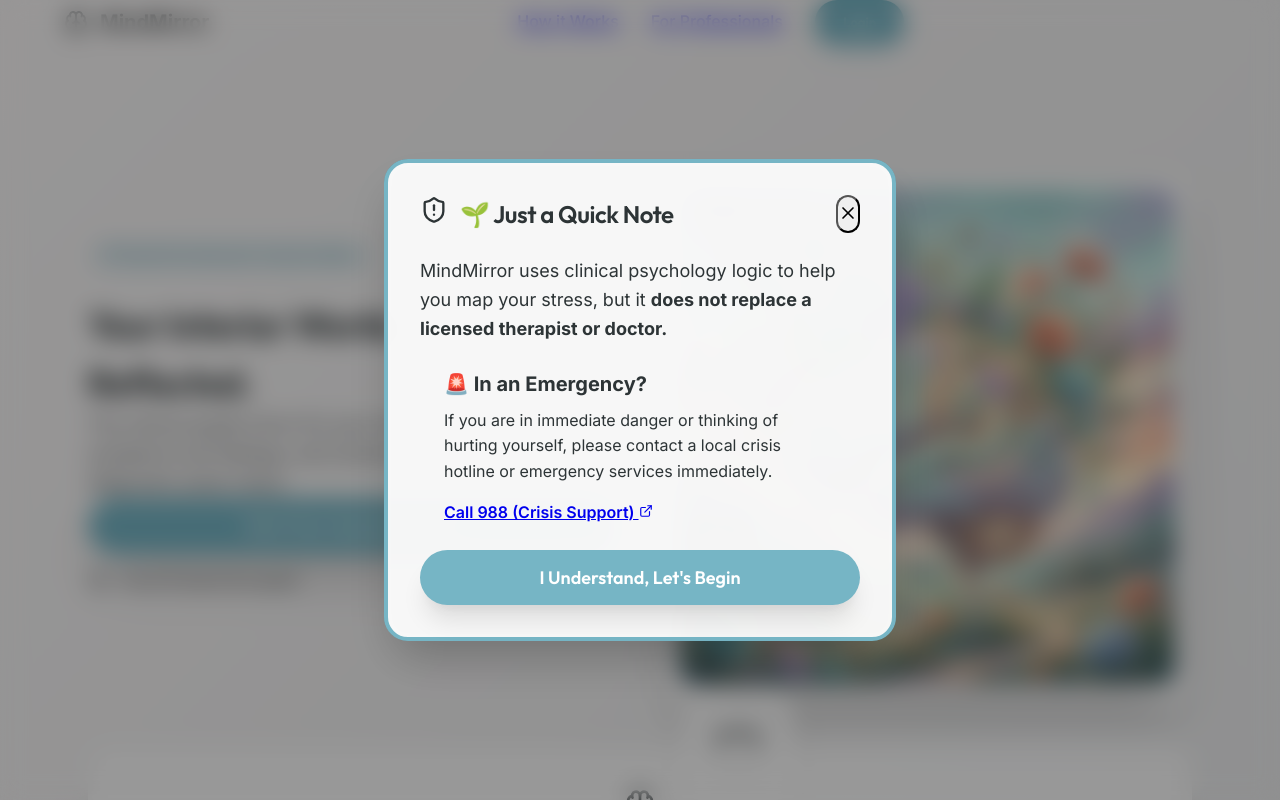
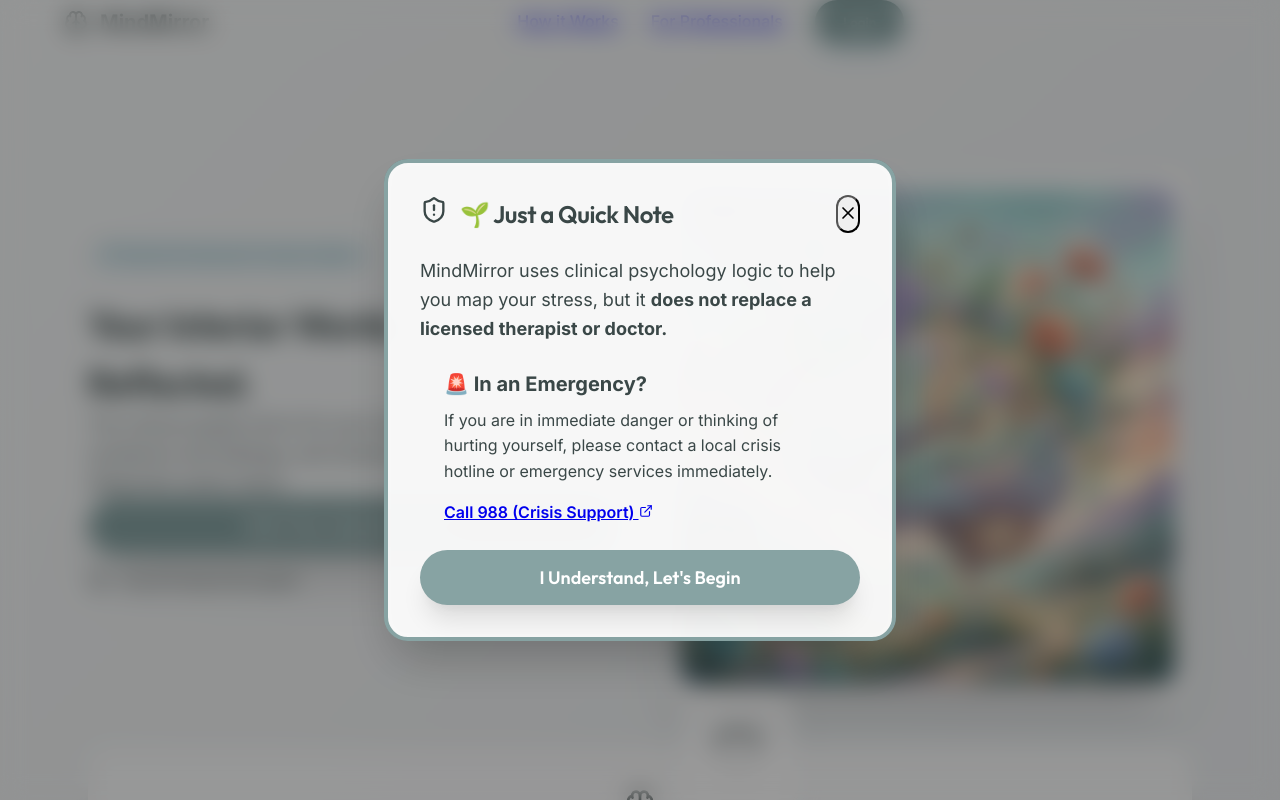
Before and after one commit to adhil7198-create/mind-mirror, a React (Vite) app: page / in a window 1280 px wide. Shown: the top 800 px of the page. Built offline with nearby package versions, Linux system fonts and the light colour scheme.

Commit message:
style: apply calm 'Healing Garden' color palette for a therapeutic user experience

```diff
--- a/src/index.css
+++ b/src/index.css
@@ -1,18 +1,24 @@
 @import url('https://fonts.googleapis.com/css2?family=Inter:wght@300;400;500;600;700&family=Outfit:wght@300;400;500;600;700&display=swap');
 
 :root {
-  --primary-teal: #76b5c5;
-  --primary-teal-light: #8ec3d0;
-  --primary-teal-dark: #5ea0b0;
-  --soft-lavender: #e2d1f9;
-  --warm-coral: #ff8b94;
-  --warm-yellow: #f9d99a;
-  --text-dark: #2d3436;
-  --text-muted: #636e72;
-  --glass-bg: rgba(255, 255, 255, 0.85);
-  --glass-border: rgba(255, 255, 255, 0.4);
-  --shadow: 0 10px 30px rgba(0, 0, 0, 0.1);
-  --bg-gradient: linear-gradient(135deg, #fdfbfb 0%, #ebedee 100%);
+  /* Healing Garden Palette */
+  --primary-teal: #87a3a3;
+  /* Calm Sage */
+  --primary-teal-light: #a9bcbc;
+  --primary-teal-dark: #6b8a8a;
+  --soft-lavender: #d4d9e2;
+  /* Muted Blue-Grey */
+  --warm-coral: #d4a39d;
+  /* Dusky Rose */
+  --warm-yellow: #e8dcc4;
+  /* Warm Sand */
+  --text-dark: #3a4747;
+  /* Grounded Slate */
+  --text-muted: #718096;
+  --glass-bg: rgba(255, 255, 255, 0.75);
+  --glass-border: rgba(255, 255, 255, 0.5);
+  --shadow: 0 12px 40px rgba(135, 163, 163, 0.1);
+  --bg-gradient: linear-gradient(135deg, #f7f9f9 0%, #ebeef0 100%);
   --accent-gradient: linear-gradient(135deg, var(--primary-teal), var(--soft-lavender));
 }
 
```
